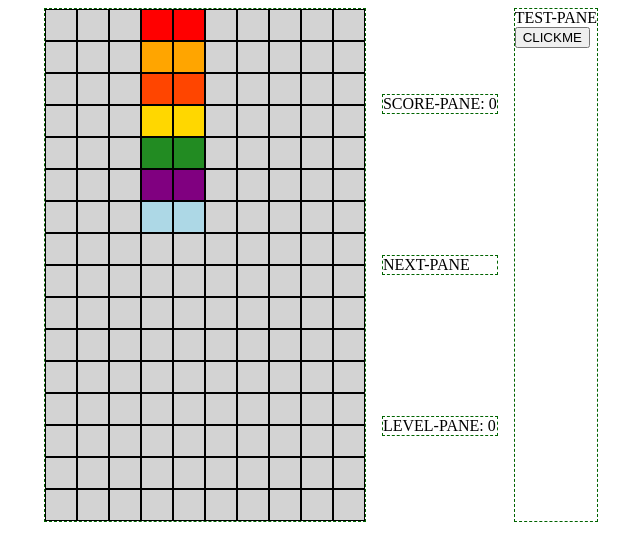
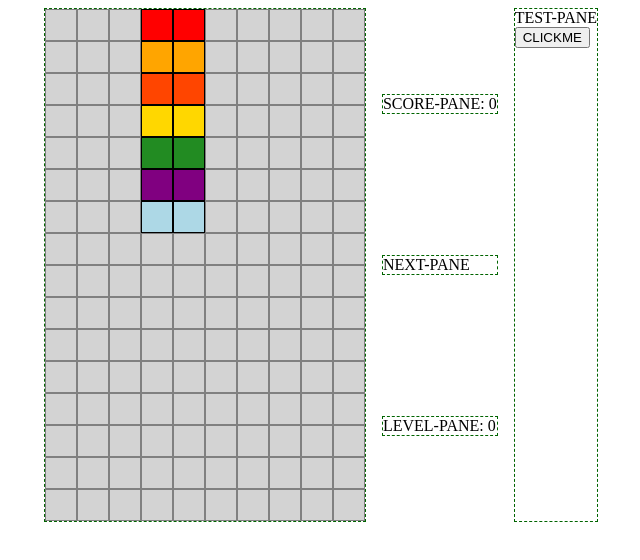
Before and after one commit to flntzr/tetrjs, a React app: page / in a window 1280 px wide. Shown: the top 560 px of the page, without its empty margins (319-959 px from the left). Built offline with nearby package versions, Linux system fonts and the light colour scheme.

Commit message:
Add different border color for blocks to differentiate from background

```diff
--- a/main.scss
+++ b/main.scss
@@ -20,34 +20,42 @@
         flex-wrap: wrap;
 
         .grid-block {
-            border: 1px solid black;
+            border: 1px solid gray;
             box-sizing: border-box;
             width: 2em;
             height: 2em;
+            $active-border-color: black;
 
             &.block {
                 &-blank {
                     background-color: lightgray;
                 }
                 &-a {
+                    border-color: $active-border-color;
                     background-color: red;
                 }
                 &-b {
+                    border-color: $active-border-color;
                     background-color: orange;
                 }
                 &-c {
+                    border-color: $active-border-color;
                     background-color: orangered;
                 }
                 &-d {
+                    border-color: $active-border-color;
                     background-color: gold;
                 }
                 &-e {
+                    border-color: $active-border-color;
                     background-color: forestgreen;
                 }
                 &-f {
+                    border-color: $active-border-color;
                     background-color: purple;
                 }
                 &-g {
+                    border-color: $active-border-color;
                     background-color: lightblue;
                 }
             }
```
